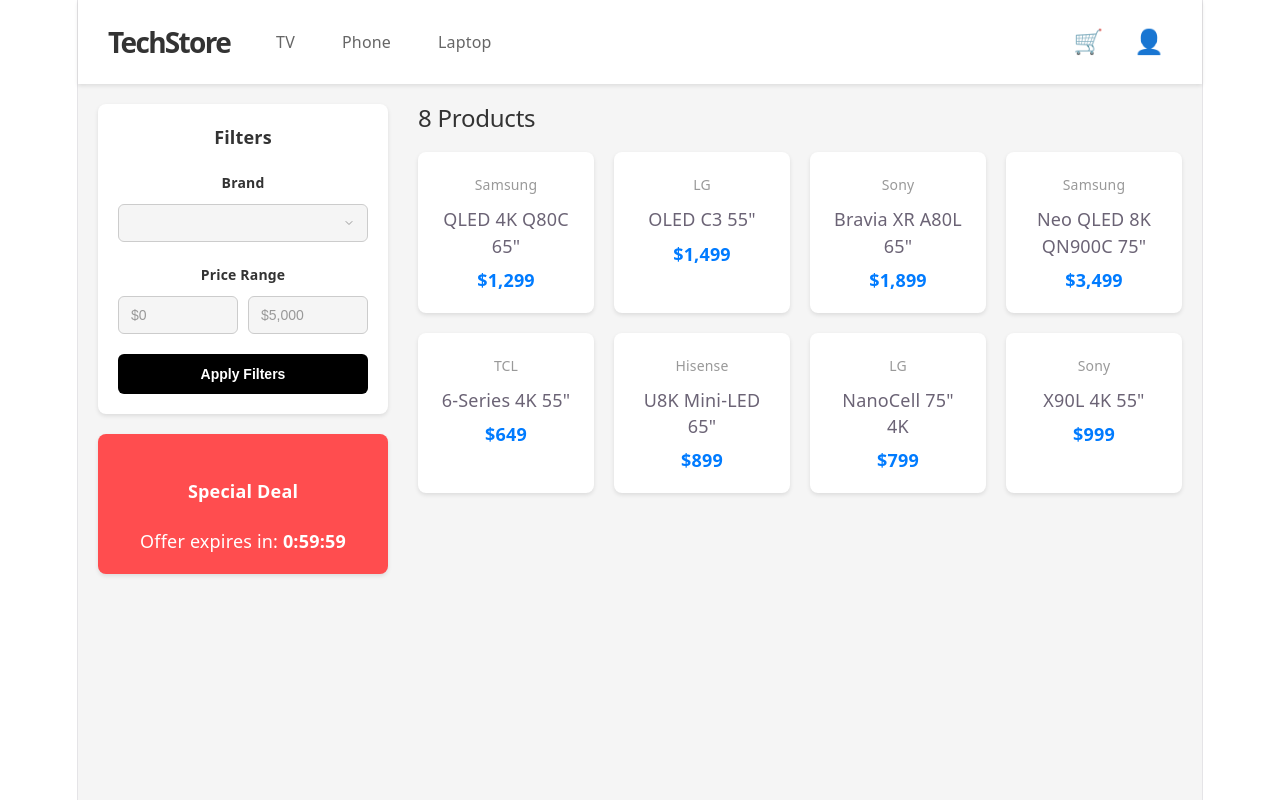
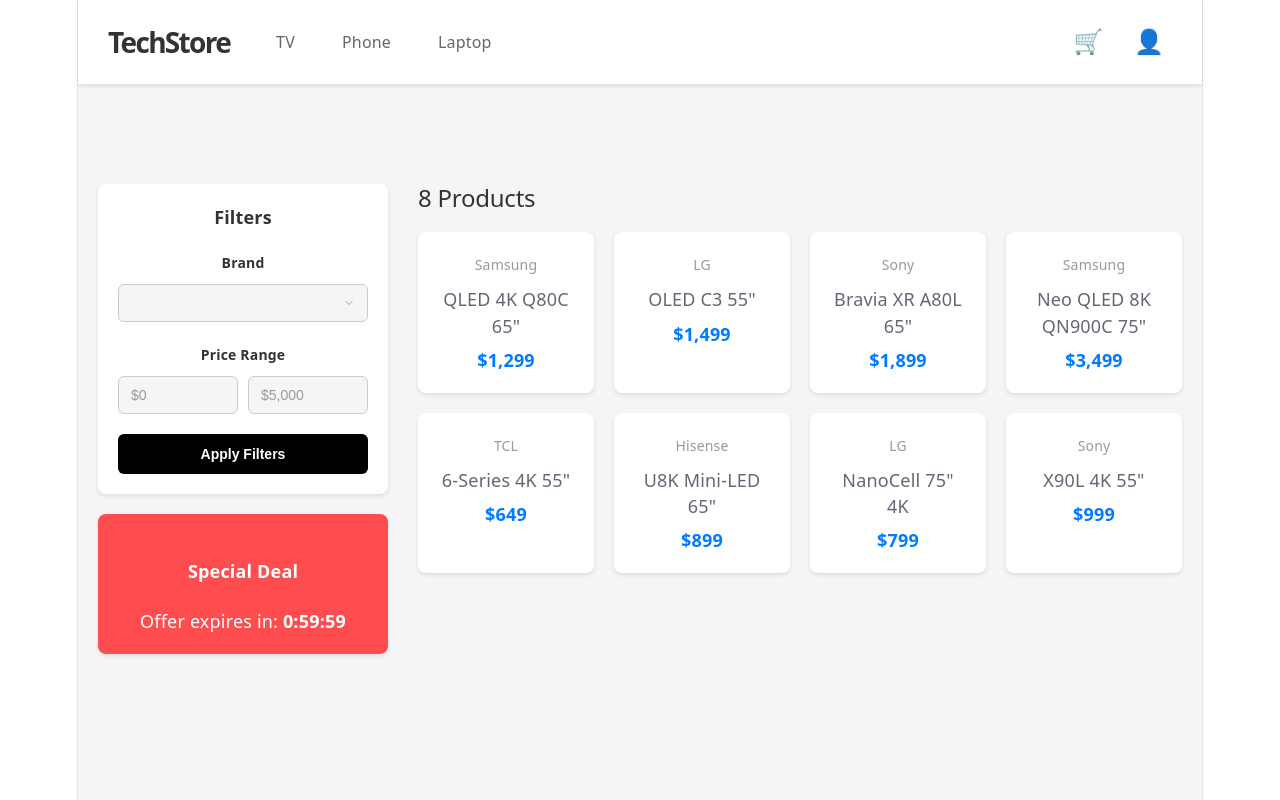
Before and after one commit to LinaSkorokhodova/Ecommerce, a React (Vite) app: page / in a window 1280 px wide. Shown: the top 800 px of the page. Built offline with nearby package versions, Linux system fonts and the light colour scheme.

Commit message:
Сделала некликабельные кнопки в Footer, Sticky Header

```diff
--- a/src/app/App.css
+++ b/src/app/App.css
@@ -182,3 +182,14 @@
     border-right-color: var(--border);
   }
 }
+
+/* Прижимаем футер к низу */
+.app {
+  display: flex;
+  flex-direction: column;
+  min-height: 100vh;
+}
+
+.app > div:first-child {
+  flex: 1;
+}
--- a/src/app/components/Footer.jsx
+++ b/src/app/components/Footer.jsx
@@ -16,13 +16,13 @@
 
         {/* Колонка 2: Support */}
         <div className="footer-column">
-          <h4>Support</h4>
-          <ul>
-            <li><a href="/faq">FAQ</a></li>
-            <li><a href="/shipping">Shipping</a></li>
-            <li><a href="/returns">Returns</a></li>
-            <li><a href="/contact">Contact </a></li>
-          </ul>
+            <h4>Support</h4>
+             <ul>
+                <li><a href="#" onClick={(e) => e.preventDefault()}>FAQ</a></li>
+                <li><a href="#" onClick={(e) => e.preventDefault()}>Shipping</a></li>
+                <li><a href="#" onClick={(e) => e.preventDefault()}>Returns</a></li>
+                <li><a href="#" onClick={(e) => e.preventDefault()}>Contact</a></li>
+            </ul>
         </div>
 
          {/* Колонка 3: Legal */}
@@ -44,7 +44,7 @@
               placeholder="Enter your email"
               required
             />
-            <button type="submit">Subscribe</button>
+            <button type="button" onClick={(e) => e.preventDefault()}>Subscribe</button>
           </form>
         </div>
 
--- a/src/app/components/Header.css
+++ b/src/app/components/Header.css
@@ -1,12 +1,17 @@
 .header {
   display: flex;
-  justify-content: space-between; /* Расталкивает левую и правую части */
+  justify-content: space-between;
   align-items: center;
   padding: 20px 30px;
   background-color: #ffffff;
   box-shadow: 0 2px 4px rgba(0,0,0,0.1);
+
+
+ /* Sticky header */
+  position: sticky;
+  top: 0;
+  z-index: 1000;
 }
-
 
 
 /* Левая часть: логотип + навигация */
--- a/src/app/pages/Home.css
+++ b/src/app/pages/Home.css
@@ -9,7 +9,12 @@
   margin: 0 auto;
   padding: 20px;
   gap: 30px;
+
+
+ /* Sticky header*/
+  margin-top: 80px;
 }
+
 
 /* ===== САЙДБАР ===== */
 .left-sidebar-area {
```
